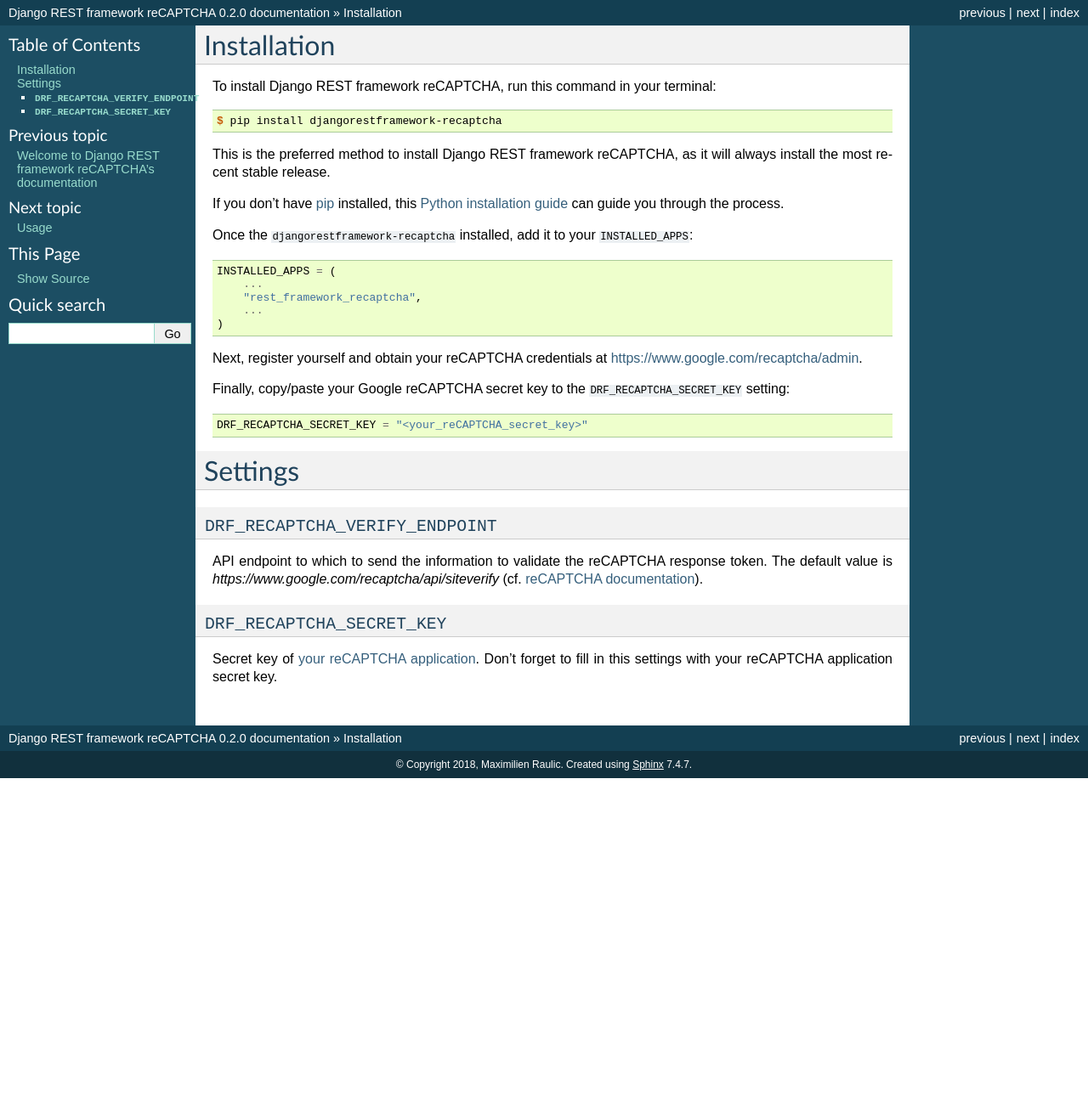
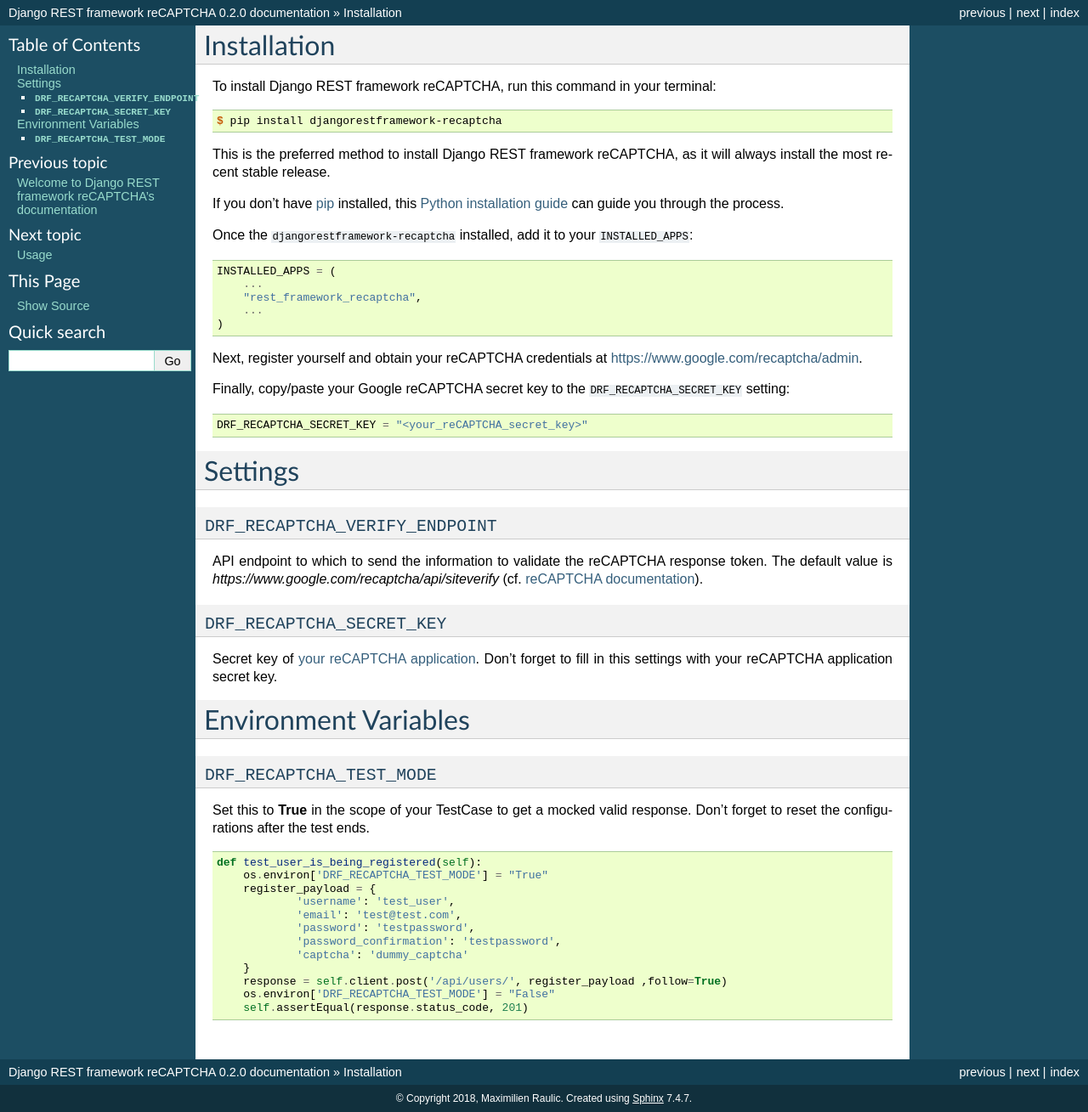
Before and after one commit to Maximilien-R/django-rest-framework-recaptcha, a Sphinx documentation site: the page built from docs/installation.rst, in a window 1280 px wide. Shown: the whole page at 85% size. Built offline with Sphinx 7.4.7, drawn with Linux system fonts in a browser that asks for light colours; before the commit the page ends 916 px from its top, so only the background shows below that.

Commit message:
Created environment variables functionality to enable test mode.

```diff
--- a/docs/installation.rst
+++ b/docs/installation.rst
@@ -54,3 +54,28 @@
 Secret key of `your reCAPTCHA application <https://www.google.com/recaptcha/admin>`_.
 Don't forget to fill in this settings with your reCAPTCHA application secret
 key.
+
+Environment Variables
+========
+
+``DRF_RECAPTCHA_TEST_MODE``
+~~~~~~~~~~~~~~~~~~~~~~~~~~~~
+
+Set this to **True** in the scope of your TestCase to get
+a mocked valid response. Don't forget to reset the configurations after
+the test ends.
+
+.. code-block:: python
+
+    def test_user_is_being_registered(self):
+        os.environ['DRF_RECAPTCHA_TEST_MODE'] = "True"
+        register_payload = {
+                'username': 'test_user',
+                'email': 'test@test.com',
+                'password': 'testpassword',
+                'password_confirmation': 'testpassword',
+                'captcha': 'dummy_captcha'
+        }
+        response = self.client.post('/api/users/', register_payload ,follow=True)
+        os.environ['DRF_RECAPTCHA_TEST_MODE'] = "False"
+        self.assertEqual(response.status_code, 201)
```
Also changed, not shown: 2 other files.
